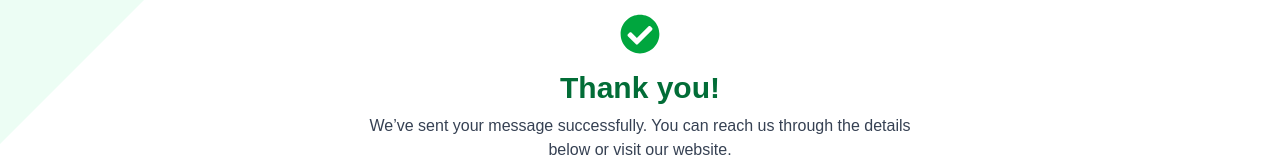
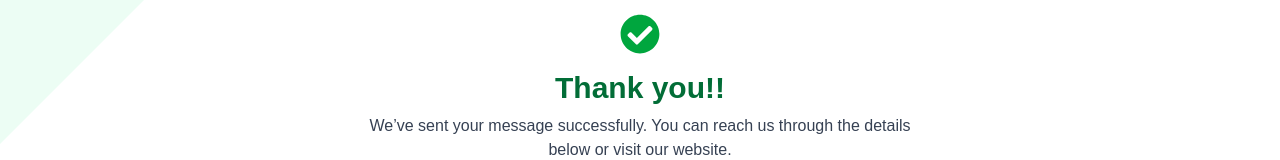
Before and after one commit to SyspreeDev/sysway, a Next.js app: page /thank-you in a window 1280 px wide. Shown: the part 186-346 px from the top of the page. Built offline with nearby package versions, Linux system fonts and the light colour scheme.

Commit message:
contact form fixed

```diff
--- a/app/thank-you/page.jsx
+++ b/app/thank-you/page.jsx
@@ -20,7 +20,7 @@ export default function ThankYouPage() {
         </div>
 
         {/* Thank You Heading */}
-        <h1 className="text-3xl font-bold text-[#026D37] mb-2">Thank you!</h1>
+        <h1 className="text-3xl font-bold text-[#026D37] mb-2">Thank you!!</h1>
         <p className="text-gray-700 mb-10 max-w-xl mx-auto">
           We’ve sent your message successfully. You can reach us through the details below or visit our website.
         </p>
```
